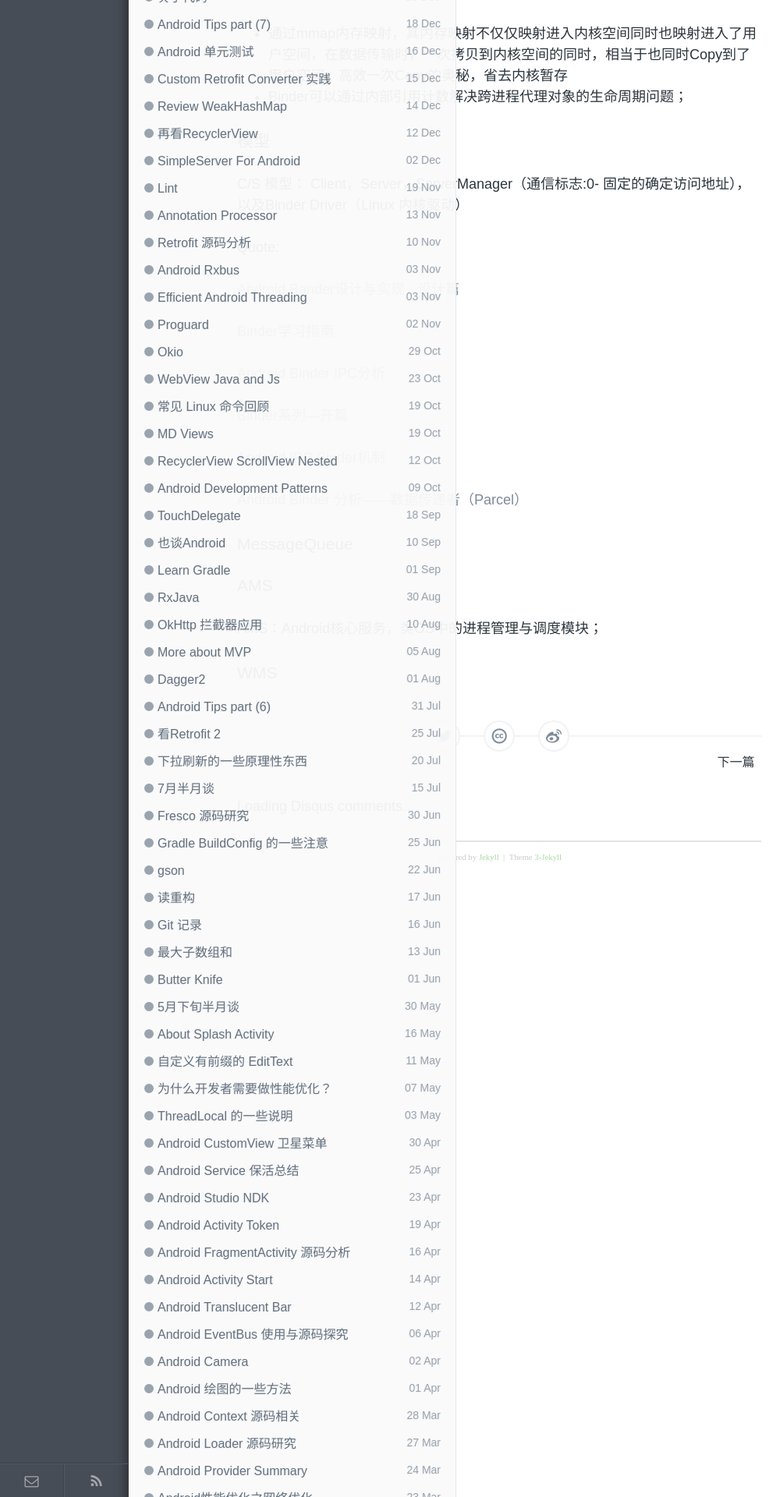
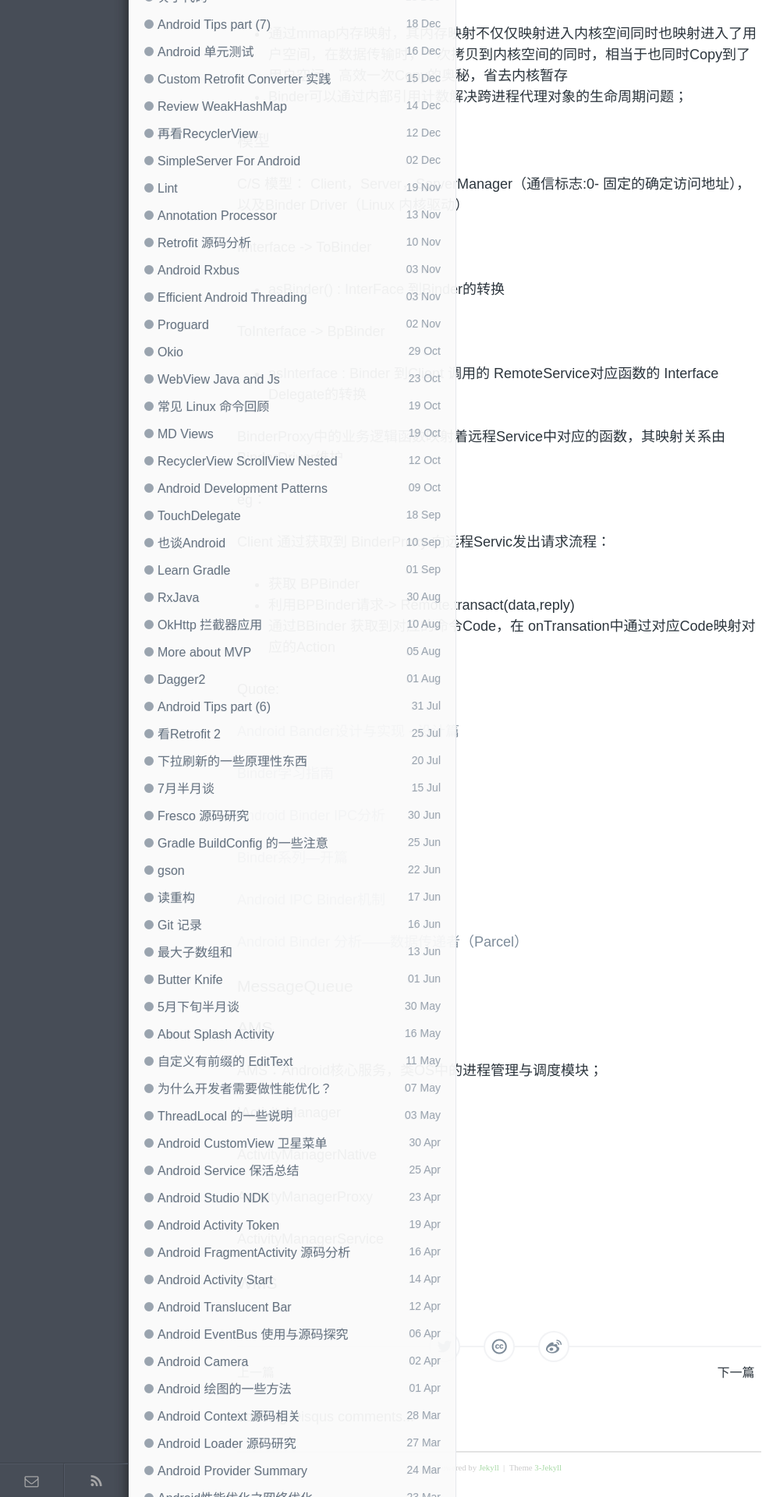
Before and after one commit to enlipan/enlipan.github.io, a Jekyll site: the page built from _posts/2017-06-15-android-sourcecode-review.md, in a window 1280 px wide. Shown: the part 1145-3065 px from the top of the page at 78% size, without its empty margins (0-1000 px from the left). Built offline with Jekyll 4.4.1, drawn with Linux system fonts in a browser that asks for light colours; nearby versions of some CDN libraries; comment, search, counter and statistics services are not loaded.

Commit message:
modify pages ams

```diff
--- a/_posts/2017-06-15-android-sourcecode-review.md
+++ b/_posts/2017-06-15-android-sourcecode-review.md
@@ -43,6 +43,27 @@
 C/S 模型： Client，Server，ServerManager（通信标志:0- 固定的确定访问地址），以及Binder Driver（Linux 内核驱动）
 
 
+#### IInterface -> ToBinder
+
+* asBinder() : InterFace 到Binder的转换
+
+
+#### ToInterface -> BpBinder
+
+* asInterface : Binder 到Client 调用的 RemoteService对应函数的 Interface Delegate的转换
+
+BinderProxy中的业务逻辑函数映射着远程Service中对应的函数，其映射关系由BinderDriver维护
+
+eg：
+
+Client  通过获取到 BinderProxy 向远程Servic发出请求流程：
+
+* 获取 BPBinder
+
+* 利用BPBinder请求-> Remote.transact(data,reply)
+
+* 通过BBinder 获取到对应的命令Code，在 onTransation中通过对应Code映射对应的Action
+
 
 Quote:
 
@@ -68,5 +89,13 @@
 AMS：Android核心服务，类OS中的进程管理与调度模块；
 
 
+IActivityManager
+
+ActivityManagerNative
+
+ActivityManagerProxy
+
+ActivityManagerService
+
 
 ### WMS
```
